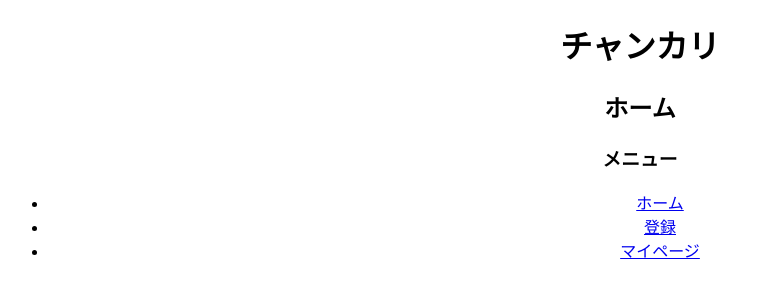
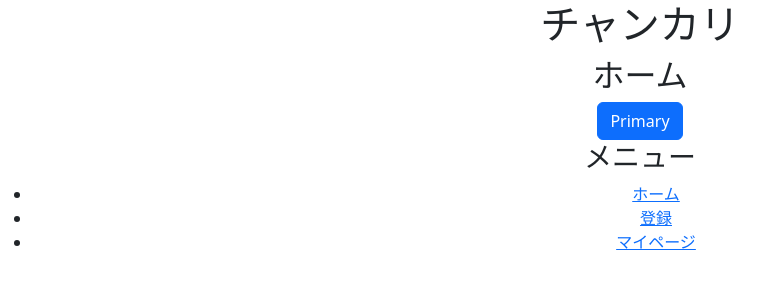
Before and after one commit to naoyuki1115/chan-kari, a React (Create React App) app in the folder frontend/docker-react/react/frontend/chan-kari/: page / in a window 1280 px wide. Shown: the top 300 px of the page, without its empty margins (0-780 px from the left). Built offline with nearby package versions, Linux system fonts and the light colour scheme.

Commit message:
Add BootStrap

```diff
--- a/frontend/docker-react/react/frontend/chan-kari/package.json
+++ b/frontend/docker-react/react/frontend/chan-kari/package.json
@@ -6,7 +6,9 @@
     "@testing-library/jest-dom": "^5.16.5",
     "@testing-library/react": "^13.4.0",
     "@testing-library/user-event": "^13.5.0",
+    "bootstrap": "^5.2.3",
     "react": "^18.2.0",
+    "react-bootstrap": "^2.7.0",
     "react-dom": "^18.2.0",
     "react-router-dom": "^6.6.1",
     "react-scripts": "5.0.1",
--- a/frontend/docker-react/react/frontend/chan-kari/public/index.html
+++ b/frontend/docker-react/react/frontend/chan-kari/public/index.html
@@ -22,6 +22,11 @@
       work correctly both with client-side routing and a non-root public URL.
       Learn how to configure a non-root public URL by running `npm run build`.
     -->
+  <link rel="stylesheet" href="https://cdn.jsdelivr.net/npm/bootstrap@5.2.3/dist/css/bootstrap.min.css"
+    integrity="sha384-rbsA2VBKQhggwzxH7pPCaAqO46MgnOM80zW1RWuH61DGLwZJEdK2Kadq2F9CUG65" crossorigin="anonymous" />
+
+
+
   <title>React App!!</title>
 </head>
 
--- a/frontend/docker-react/react/frontend/chan-kari/src/component/Home.jsx
+++ b/frontend/docker-react/react/frontend/chan-kari/src/component/Home.jsx
@@ -1,5 +1,12 @@
+import { Button } from "react-bootstrap";
+
 function Home() {
-    return <h2>ホーム</h2>;
-}
+    return (
+        <dev>
+            <h2>ホーム</h2>
+            <Button variant="primary">Primary</Button>{/* ? */}
+        </dev>
+    );
+};
 
 export default Home;
--- a/frontend/docker-react/react/frontend/chan-kari/src/index.jsx
+++ b/frontend/docker-react/react/frontend/chan-kari/src/index.jsx
@@ -2,6 +2,7 @@
 import ReactDOM from 'react-dom';
 import { BrowserRouter } from 'react-router-dom';
 import { App } from './App';
+import 'bootstrap/dist/css/bootstrap.min.css';
 
 ReactDOM.render(
 
```
Also changed, not shown: 2 other files (tests, documents, lock files or other folders).
